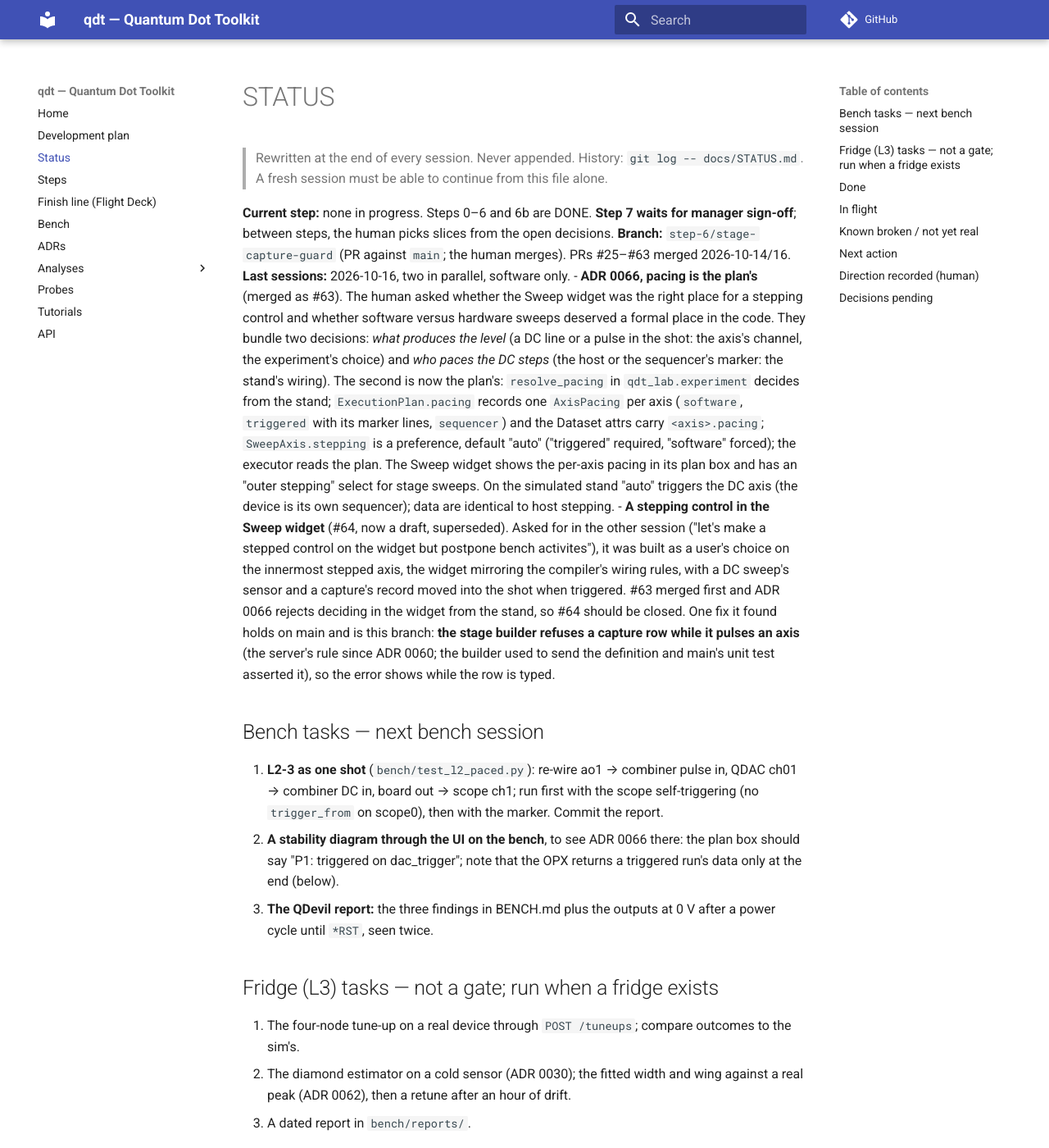
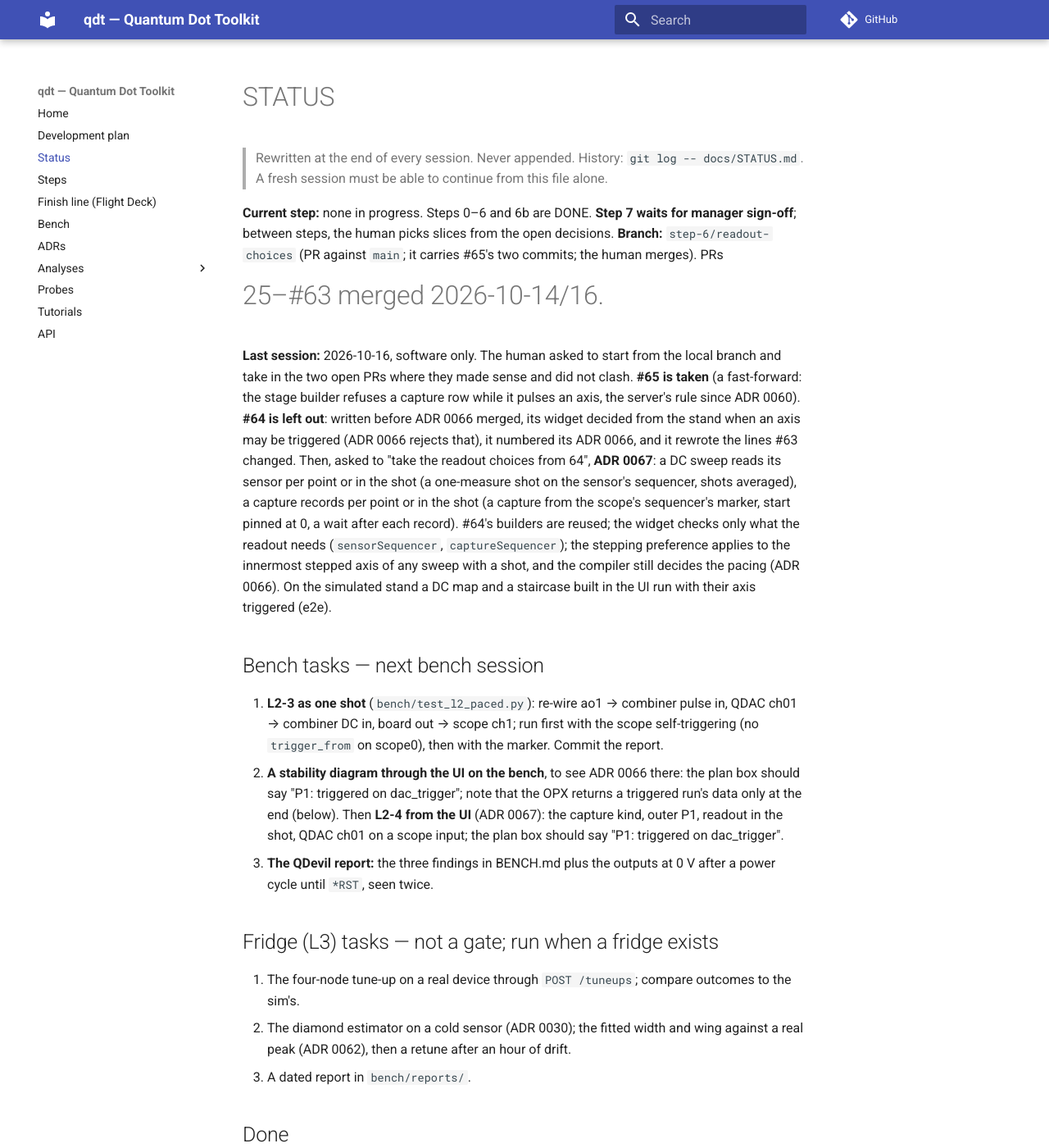
Before and after one commit to CowboyQuantum/qdt, an MkDocs documentation site: the page built from docs/STATUS.md, in a window 1280 px wide and 1400 px high. Shown: the whole window at 82% size. Built offline with MkDocs 1.6.1 and Material for MkDocs 9.7.7, drawn with Linux system fonts in a browser that asks for light colours; comment, search, counter and statistics services are not loaded; some of the changed text lies outside the part shown.

Commit message:
docs(adr): 0067 readout is the sweep's choice; Flight Deck rules; STATUS rewritten (#65 taken, #64 left out, the readout choices)
Co-Authored-By: Claude Opus 5.5 <noreply@anthropic.com>

```diff
--- a/docs/STATUS.md
+++ b/docs/STATUS.md
@@ -5,25 +5,19 @@
 
 **Current step:** none in progress. Steps 0–6 and 6b are DONE. **Step 7 waits for manager sign-off**; between
 steps, the human picks slices from the open decisions.
-**Branch:** `step-6/stage-capture-guard` (PR against `main`; the human merges). PRs #25–#63 merged 2026-10-14/16.
-**Last sessions:** 2026-10-16, two in parallel, software only.
-- **ADR 0066, pacing is the plan's** (merged as #63). The human asked whether the Sweep widget was the right
-  place for a stepping control and whether software versus hardware sweeps deserved a formal place in the code.
-  They bundle two decisions: *what produces the level* (a DC line or a pulse in the shot: the axis's channel,
-  the experiment's choice) and *who paces the DC steps* (the host or the sequencer's marker: the stand's
-  wiring). The second is now the plan's: `resolve_pacing` in `qdt_lab.experiment` decides from the stand;
-  `ExecutionPlan.pacing` records one `AxisPacing` per axis (`software`, `triggered` with its marker lines,
-  `sequencer`) and the Dataset attrs carry `<axis>.pacing`; `SweepAxis.stepping` is a preference, default
-  "auto" ("triggered" required, "software" forced); the executor reads the plan. The Sweep widget shows the
-  per-axis pacing in its plan box and has an "outer stepping" select for stage sweeps. On the simulated stand
-  "auto" triggers the DC axis (the device is its own sequencer); data are identical to host stepping.
-- **A stepping control in the Sweep widget** (#64, now a draft, superseded). Asked for in the other session
-  ("let's make a stepped control on the widget but postpone bench activites"), it was built as a user's choice
-  on the innermost stepped axis, the widget mirroring the compiler's wiring rules, with a DC sweep's sensor and
-  a capture's record moved into the shot when triggered. #63 merged first and ADR 0066 rejects deciding in the
-  widget from the stand, so #64 should be closed. One fix it found holds on main and is this branch: **the stage
-  builder refuses a capture row while it pulses an axis** (the server's rule since ADR 0060; the builder used to
-  send the definition and main's unit test asserted it), so the error shows while the row is typed.
+**Branch:** `step-6/readout-choices` (PR against `main`; it carries #65's two commits; the human merges). PRs
+#25–#63 merged 2026-10-14/16.
+**Last session:** 2026-10-16, software only. The human asked to start from the local branch and take in the two
+open PRs where they made sense and did not clash. **#65 is taken** (a fast-forward: the stage builder refuses a
+capture row while it pulses an axis, the server's rule since ADR 0060). **#64 is left out**: written before ADR
+0066 merged, its widget decided from the stand when an axis may be triggered (ADR 0066 rejects that), it numbered
+its ADR 0066, and it rewrote the lines #63 changed. Then, asked to "take the readout choices from 64", **ADR 0067**:
+a DC sweep reads its sensor per point or in the shot (a one-measure shot on the sensor's sequencer, shots
+averaged), a capture records per point or in the shot (a capture from the scope's sequencer's marker, start
+pinned at 0, a wait after each record). #64's builders are reused; the widget checks only what the readout
+needs (`sensorSequencer`, `captureSequencer`); the stepping preference applies to the innermost stepped axis of
+any sweep with a shot, and the compiler still decides the pacing (ADR 0066). On the simulated stand a DC map and a
+staircase built in the UI run with their axis triggered (e2e).
 
 ## Bench tasks — next bench session
 1. **L2-3 as one shot** (`bench/test_l2_paced.py`): re-wire ao1 → combiner pulse in, QDAC ch01 →
@@ -31,6 +25,8 @@ steps, the human picks slices from the open decisions.
    scope0), then with the marker. Commit the report.
 2. **A stability diagram through the UI on the bench**, to see ADR 0066 there: the plan box should say
    "P1: triggered on dac_trigger"; note that the OPX returns a triggered run's data only at the end (below).
+   Then **L2-4 from the UI** (ADR 0067): the capture kind, outer P1, readout in the shot, QDAC ch01 on a scope
+   input; the plan box should say "P1: triggered on dac_trigger".
 3. **The QDevil report:** the three findings in BENCH.md plus the outputs at 0 V after a power cycle until
    `*RST`, seen twice.
 
@@ -41,35 +37,38 @@ steps, the human picks slices from the open decisions.
 3. A dated report in `bench/reports/`.
 
 ## Done
-- **Steps 0–6 and 6b DONE.** ADR 0001–0066. Frozen: `Dataset` (0015; v2 by 0031), protocols (0021; a sixth
+- **Steps 0–6 and 6b DONE.** ADR 0001–0067. Frozen: `Dataset` (0015; v2 by 0031), protocols (0021; a sixth
   beside them by 0064, its past-the-end semantics by 0065), stand/activity/pulse (0022; amended additively by
   0037, 0038, 0047, 0049, 0060, 0064; `stepping` made a preference and `ExecutionPlan.pacing` added by 0066),
   identity/envelope/`qdt-hdf5-v1` (0028), modeling (0033; 0048–0050, 0062), control (0036; 0046, 0050,
   0057). Registry DDL v3 (0026, 0029, 0050).
-- **ADR 0066's session:** ADR 0066 (ADR 0064's status line marks the partial supersession); `resolve_pacing`;
-  `AxisPacing` and `ExecutionPlan.pacing` with a consistency validator and `pacing_of` / `triggered_axis` /
-  `program_axes` / `software_axes` (the definition's helpers moved to the plan); the compiler explains a
-  once-per-point result on a host-stepped axis; the Sweep widget's plan box and stepping select; the Step 6
-  file's Probe 05 note.
-- **This branch:** `stageSweep` refuses a capture row (it always pulses an axis); `test/sequence.test.ts`'s
-  capture test checks the refusal instead of the definition the server refused.
+- **This session:** #65 taken (`stageSweep` refuses a capture row); ADR 0067: `readout` and `shot` on the DC and
+  capture builders' forms, `sensorSequencer` and `captureSequencer`, the Sweep widget's readout select (the "in the
+  shot" option disabled with its reason), the stepping select moved to the innermost stepped axis of any sweep with
+  a shot ("software" not offered for a DC sweep read in the shot), the capture's start pinned at 0 in the shot,
+  the next-run line marks "in the shot", the Pulse widget's note; `test/readout.test.ts`; an e2e flow for a DC map
+  and a staircase read in the shot. No schema or server change.
 - **Packages:** `qdt-schemas`, `qdt-lab`, `qdt-sim`, `qdt-registry`, `qdt-analysis`, `qdt-tuning`,
   `qdt-server`, `qdt-telemetry`, `apps/flightdeck`.
 - 442 Python tests (+5 Postgres-parametrized), 4 skipped, 38 hardware-only in `packages/`, 18
-  hardware-only in `bench/`; Flight Deck 127 unit tests and 13 e2e.
+  hardware-only in `bench/`; Flight Deck 136 unit tests and 14 e2e.
 
 ## In flight
-- Nothing uncommitted. PR for `step-6/stage-capture-guard` awaits the human; **#64 is a superseded draft to close**.
+- Nothing uncommitted on the branch. PR for `step-6/readout-choices` awaits the human; **#64 is a superseded
+  draft to close**; #65 can be merged first or closed as carried by this PR.
+- **A local stash** on the bench laptop (`git stash list`: "wip: scope segments in one transfer") holds an
+  uncommitted driver and emulator change for one transfer of all scope segments, with no tests yet; resume it
+  for that slice or drop it.
 
 ## Known broken / not yet real
-- **The Sweep widget cannot build a triggered DC × DC map or a staircase.** Under ADR 0066 a triggered axis
-  needs its readout in the shot, and only the stage kind has a shot, always with a pulsed axis. The useful
-  remainder of #64 is a *readout* choice, not a pacing one: "read in the shot" for a DC sweep (the sequencer
-  integrates the sensor in a one-measure shot) and "record in the shot" for a capture (a capture op from its
-  marker, then a pacing wait); "auto" pacing would then trigger them on a wired stand. #64's builders for both
-  can be reused if the human wants this.
-- **The widget builds no stage without a pulsed axis**, so the Pulse widget's capture row is refused in a stage
-  sweep (now with a message); a stimulus plus a capture per point (L2-3 as one shot) is posted by hand.
+- **A DC sweep read in the shot needs its inner axis triggered** (ADR 0067): its stage has no axis of its own,
+  so on a stand that cannot trigger the axis the compiler refuses with ADR 0066's message, and the widget does
+  not offer "software" for it. Lifting the rule below makes it portable.
+- **The widget offers only current channels as sensors**, so the OPX's voltage input is not a sensor in the UI
+  and a DC sweep read in the shot cannot use it on the bench yet.
+- **The widget builds no stage with a stimulus and no pulsed axis**: beyond the one-op shots of ADR 0067, the
+  Pulse widget's capture row is refused in a stage sweep (with a message), so L2-3 as one shot (a step and a
+  capture) is posted by hand.
 - **On the OPX a triggered run's data arrive when the program ends** (the driver fetches once), so with
   "auto" a bench stability diagram's live view fills at the end instead of row by row. "software" in the
   Sweep widget is the override; streaming per row in the driver is the fix.
@@ -79,7 +78,8 @@ steps, the human picks slices from the open decisions.
 - **Timing now depends on the stand:** host stepping added a job submission per point that may have hidden
   a too-short `settle_s`; triggered, exactly the declared settle is waited. Check stand files' settles.
 - **L2-3 as one shot is unrun** (the combiner is not wired).
-- **Segment readout is 0.3–0.5 s each** over the socket; one transfer for all segments is a scope slice.
+- **Segment readout is 0.3–0.5 s each** over the socket; one transfer for all segments is a scope slice (its
+  unfinished change is in the local stash above).
 - **The LF-FEM's digital I/O adapter**: nothing in software can tell when it is off; BENCH.md says to check.
 - **The marker-to-analog delay (85 ns) is recorded, not applied.**
 - **A triggered axis through the combiner's DC side is still 50 ms per point** (its 20 Hz low-pass).
@@ -97,13 +97,12 @@ steps, the human picks slices from the open decisions.
   Windows pnpm via `corepack pnpm`.
 
 ## Next action
-**Human:** merge this PR and close #64. Then say whether the Sweep widget should get the readout choices
-("read in the shot" for a DC sweep, "record in the shot" for a capture) so that "auto" pacing can trigger a DC
-map and a staircase built in the UI; or name another slice. Candidates: the OPX streaming a triggered run per
-row (it matters now that "auto" triggers on the bench); one transfer for all scope segments; a stage result
-once per point with no stage axis; the bench tasks above; a second OPX pulse line; an OPX-ADC capture; how a
-sense range is declared; a rest level at a sweep's end; a `tuneups`/`stand_state` table; resume and parallel
-branches. Step 7 when sign-off arrives.
+**Human:** merge this PR (it carries #65) and close #64; name the next slice. Candidates: the OPX streaming a
+triggered run per row (it matters now that "auto" triggers on the bench); one transfer for all scope segments (the
+stash); a stage result once per point with no stage axis (it would make a DC sweep read in the shot portable); a
+stimulus and a capture in the widget (L2-3 as one shot); the sequencer's voltage inputs as sensors; the bench tasks
+above; a second OPX pulse line; an OPX-ADC capture; how a sense range is declared; a rest level at a sweep's end; a
+`tuneups`/`stand_state` table; resume and parallel branches. Step 7 when sign-off arrives.
 
 ## Direction recorded (human)
 - **2026-10-13:** web app end state. Curated analyses only. The control path came before the drivers
@@ -137,10 +136,12 @@ branches. Step 7 when sign-off arrives.
   to the right port (ADR 0065); on the stepping control: "Is this the right place to put this? I'm wondering if
   it's worth formalizing a software sweep versus a hardware sweep in the code", then **"do this"** to the
   recommendation that the stand decides and the plan records it (ADR 0066); in a parallel session, "let's make a
-  stepped control on the widget but postpone bench activites" (#64, superseded by ADR 0066 before review).
+  stepped control on the widget but postpone bench activites" (#64, superseded by ADR 0066 before review); "can
+  you start fresh from the current local branch but incorporate the changes from the two open PRs if they make
+  sense and don't clash?" (#65 taken, #64 left out); **"take the readout choices from 64"** (ADR 0067).
 
 ## Decisions pending
-- **What follows** (the candidates above), including the readout choices for DC and capture sweeps.
+- **What follows** (the candidates above).
 - Deliverable 4's defaults, taken: readback null (not omitted); the limit a browser setting. Say if either changes.
 - Step 6b's Open decisions (its file): layout as a schema object; the script sandbox; the release mirror's
   first widgets; themes per browser or in the registry.
--- a/docs/adr/README.md
+++ b/docs/adr/README.md
@@ -70,3 +70,4 @@ Immutable once merged (except a `Superseded by` status line). New decision = new
 | 0064 | The sequencer paces the bench: `TriggeredLevelSource` beside the frozen five (load, advance, release), `SweepAxis.stepping = "triggered"` for one innermost stepped axis the program advances by marker, the QDAC-II list mode (`trigger_in`), the simulated device its own trigger | Accepted (closes Step 6's sub-ms stepping; adds a protocol beside 0021; extends 0019, 0049); where pacing is decided superseded by 0066 |
 | 0065 | What Probe 05 decided: the scope acquires by `:SINGle` (wait `:AER?`, poll `:RSTate?`) with segmented memory for several records, never `:DIGitize`; the marker leads the analog edge by 85 ns (recorded, not applied); the QDAC-II list arms with `init:cont on`, restarts past its end, reports its point on `volt?` | Accepted (amends 0063, 0064 on the bench's numbers) |
 | 0066 | Pacing is the plan's: the compiler decides from the stand how each axis advances (`software`, `triggered` with its marker lines, `sequencer`) and records it in `ExecutionPlan.pacing` and the Dataset attrs; `SweepAxis.stepping` is a preference defaulting to "auto" ("triggered" required, "software" forced); the Sweep widget shows the decision and offers the override | Accepted (partly supersedes 0064; extends 0019, 0063) |
+| 0067 | Readout is the sweep's choice: a DC sweep reads its sensor per point or in a one-measure shot of its sequencer, a capture records per point or in a shot from the sequencer's marker (the builders of #64); the stepping preference applies to the innermost stepped axis of any sweep with a shot; the compiler still decides the pacing | Accepted (extends 0060, 0066) |
```
Also changed, not shown: apps/flightdeck/CLAUDE.md (+1 -1 lines), docs/adr/0067-readout-is-the-sweeps-choice.md (added, +60 -0 lines).
